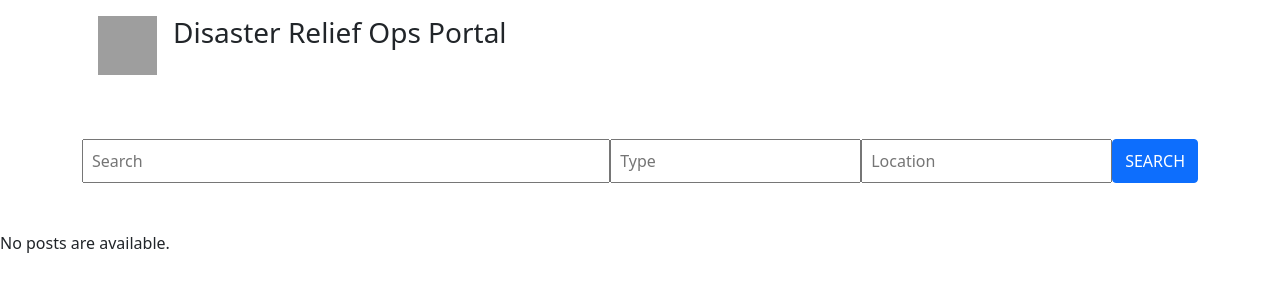
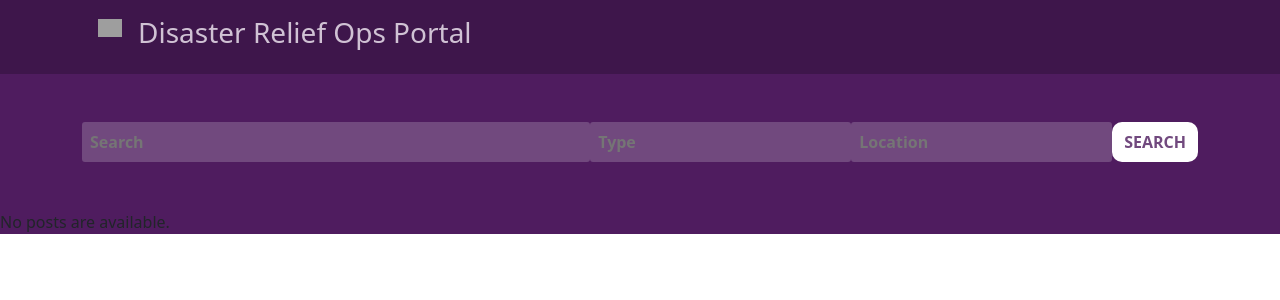
Before and after one commit to ICT-Brigade/dr_portal_api, a Django app: page /catalog/list in a window 1280 px wide. Shown: the top 300 px of the page. Run offline with Django 3.2, Linux system fonts and the light colour scheme; data that the repository does not hold is empty; some libraries are stand-ins or nearby versions; grey boxes are pictures that could not be loaded.

Commit message:
feat: add style for listview and modal

```diff
--- a/static/css/main.css
+++ b/static/css/main.css
@@ -1,7 +1,15 @@
+.main-content {
+  background-color: #4f1c5f;
+}
+
 .card {
   box-shadow: 0 4px 8px 0 rgba(0,0,0,0.2);
   transition: 0.3s;
   border-radius: 5px; /* 5px rounded corners */
+}
+
+.card-title {
+  color: #fff;
 }
 
 /* On mouse-over, add a deeper shadow */
@@ -9,10 +17,23 @@
   box-shadow: 0 8px 16px 0 rgba(0,0,0,0.2);
 }
 
+/* override bootstrap button styling */
+.dr-btn {
+  background-color: #ffab40 !important;
+  border: 0 !important;
+  border-color: none !important;
+  color: #4f1c5f !important;
+  font-weight: bold !important;
+}
+
 /* Add some padding inside the card container */
 .container {
   padding: 2px 2px;
   margin: 25px 0px 25px 0px;
+}
+
+.bold {
+  font-weight: bold;
 }
 
 /* Add rounded corners to the top left and the top right corner of the image */
@@ -22,19 +43,25 @@ img {
   max-height: 100%;
 }
 
+/* custom image size used in modal*/
 .portrait {
+  object-fit: contain;
   width: 500px;
   height: 600px;
 }
 
+/* custom image size used in listview*/
 .landscape {
+  object-fit: contain;
   height: 250px;
   width: 600px;
 }
 
+/* custom image size used in header*/
 .square {
-  height: 75px;
-  width: 75px;
+  object-fit: contain;
+  height: 40px;
+  width: 40px;
 }
 
 ul, li {
@@ -42,3 +69,53 @@ ul, li {
   margin-left: 0;
   padding-left: 0;
 }
+
+/* style for main header */
+.main-nav {
+  background-color: #3e164b;
+  color: #d0c2d4;
+}
+
+/* style for search/filter bar */
+#utility-bar {
+  background-color: #4f1c5f;
+}
+
+#utility-bar input[type="text"] {
+  background-color: #71497e;
+  color: #fff;
+  border-radius: 3px;
+  border: 0;
+}
+
+#utility-bar input[type="button"] {
+  background-color: #fff;
+  color: #71497e;
+  border-radius: 10px;
+  border: 0;
+  font-weight: bold;
+}
+
+/* style for campaign list */
+.listview-container {
+  color: #d0c2d4;
+}
+
+.listview-container .card {
+  background: #4f1c5f;
+}
+
+.listview-container li:nth-child(odd) .card {
+  background: #693e76;
+}
+
+/* style for modal */
+#campaign-modal-body {
+  background-color: #4f1c5f;
+  color: #d0c2d4;
+}
+
+.campaign-modal-title {
+  color: #ffab40;
+  font-weight: bold;
+}
```
